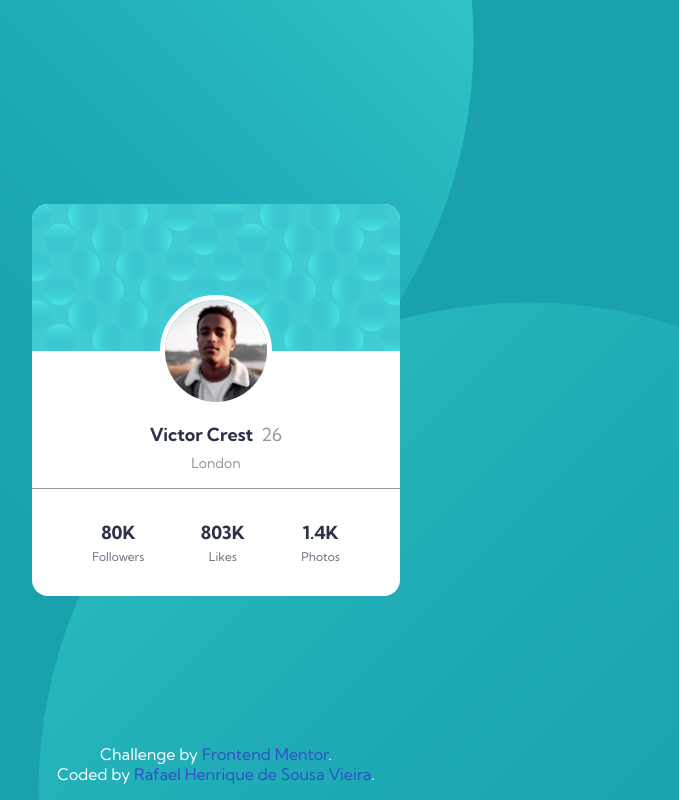
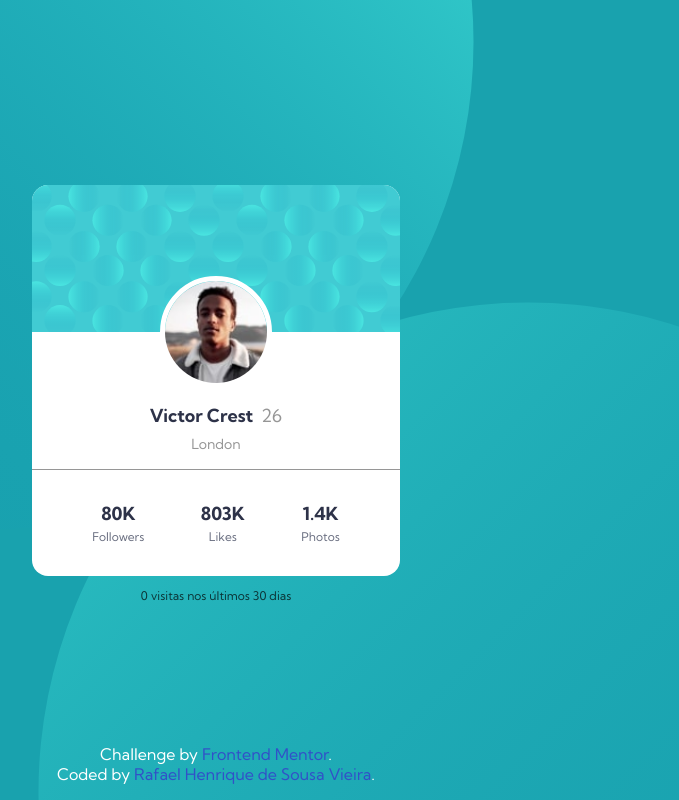
Before and after one commit to RafaelHDSV/Profile-card-component, a plain HTML site: page index.html in a window 1280 px wide. Shown: the whole page, without its empty margins (424-1103 px from the left). Drawn offline with Linux system fonts and the light colour scheme.

Commit message:
Show public visit count in the footer (board#22). (#1)

```diff
--- a/index.html
+++ b/index.html
@@ -59,6 +59,8 @@
     <p>Coded by <a href="https://github.com/RafaelHDSV" target="_blank">Rafael Henrique de Sousa Vieira</a>.</p>
   </div>
 <script data-name="BMC-Widget" data-cfasync="false" src="https://cdnjs.buymeacoffee.com/1.0.0/widget.prod.min.js" data-id="vieira" data-description="Support me on Buy me a coffee!" data-message="" data-color="#6AB2F2" data-position="Right" data-x_margin="18" data-y_margin="18"></script>
+    <p id="va-visits" aria-live="polite" hidden style="margin:0;padding:0.75rem 1rem;text-align:center;font-size:0.75rem;opacity:0.7"></p>
+    <script type="module" src="js/visit-count.js"></script>
 </body>
 
 </html>
--- /dev/null
+++ b/js/visit-count.js
@@ -0,0 +1,22 @@
+const key = 'cartao-de-perfil'
+const el = document.getElementById('va-visits')
+if (el) {
+  const local = ['localhost', '127.0.0.1', '[::1]'].includes(location.hostname)
+  ;(async () => {
+    try {
+      const res = await fetch(
+        `https://analytics.getvieira.com/v1/public/projects/${encodeURIComponent(key)}/summary?period=30d`
+      )
+      const data = res.ok ? await res.json() : null
+      const n = typeof data?.pageviews === 'number' ? data.pageviews : 0
+      if (!local && n <= 0) return
+      el.textContent = `${new Intl.NumberFormat('pt-BR').format(n)} visitas nos últimos 30 dias`
+      el.hidden = false
+    } catch {
+      if (local) {
+        el.textContent = '0 visitas nos últimos 30 dias'
+        el.hidden = false
+      }
+    }
+  })()
+}
```
